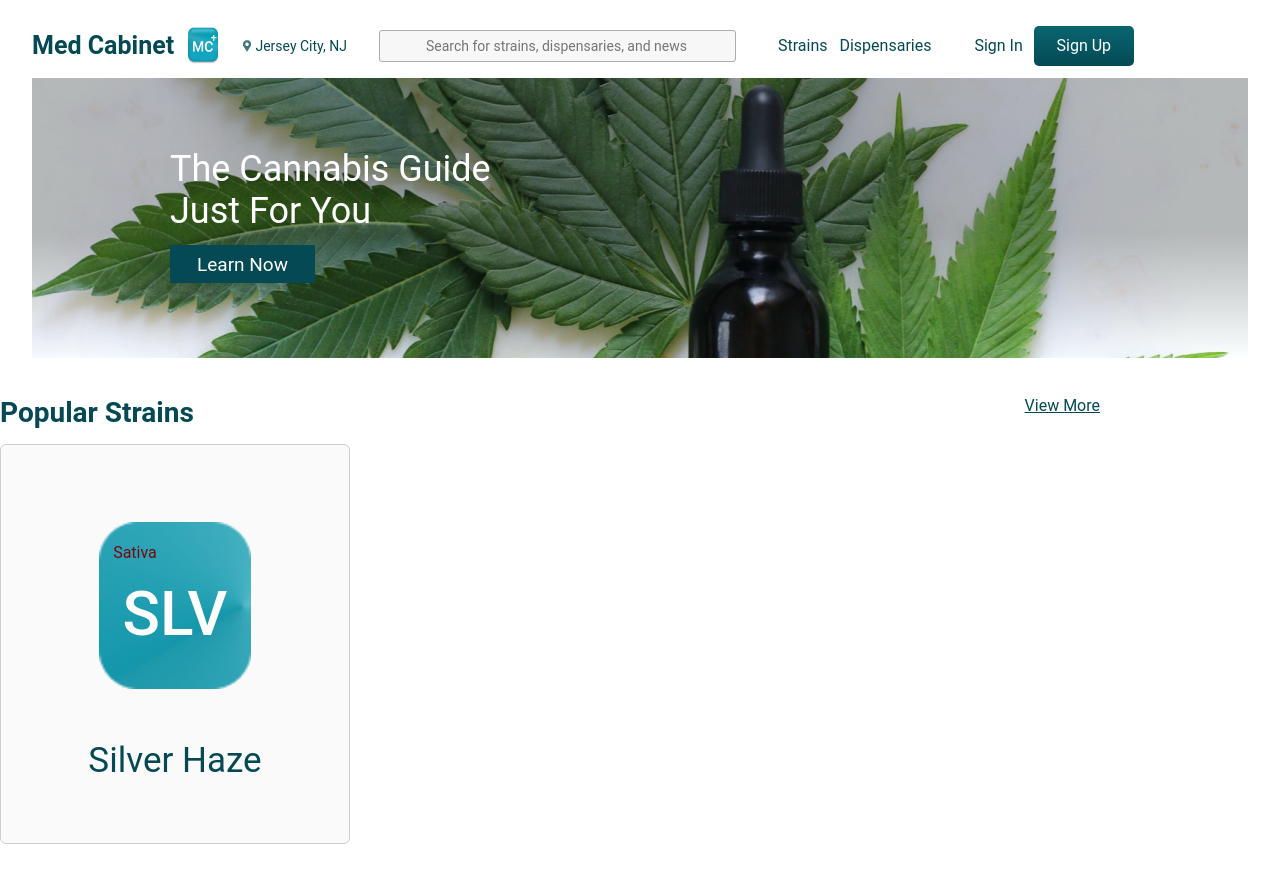
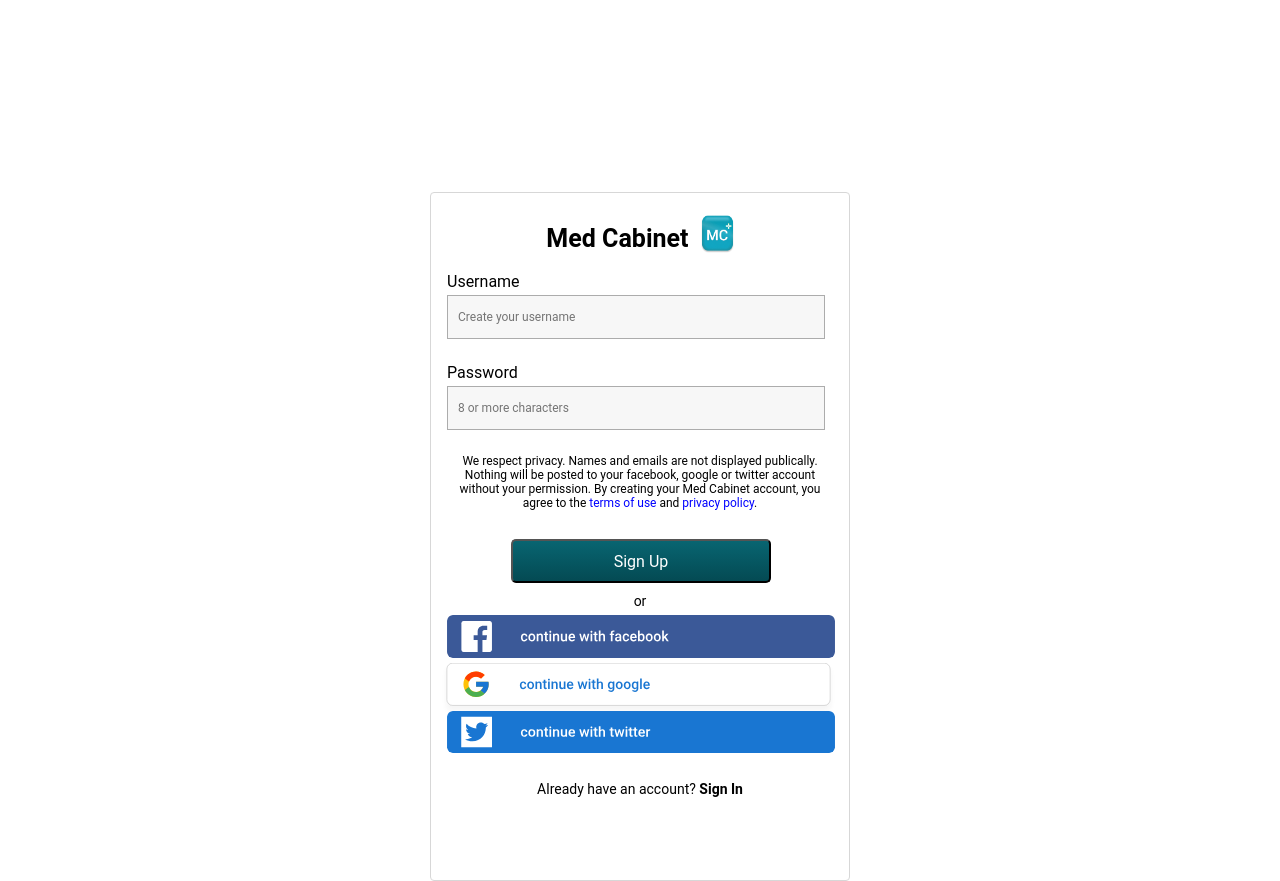
Before and after one commit to BleuxGenius/FrontEnd, a React (Create React App) app in the folder high-/: page /signup in a window 1280 px wide. Before the commit the page ends 844 px from the top, so only its background shows below. Built offline with nearby package versions, Linux system fonts and the light colour scheme.

Commit message:
fixed ui of image
links to sign up

```diff
--- a/high-/src/App.css
+++ b/high-/src/App.css
@@ -7,36 +7,61 @@
 
 
 .container{
-  margin-left: 100px;
+  width: 400px;
+  height: 500x;
+  margin: auto;
+  border: 3px solid #D7D7D7;
+  border-radius: 4px;
+  margin-top: 32px;
+  margin-bottom: 17px;
+  font-family: 'Roboto', sans-serif;
+}
+
+.medCabinet{
+ widows: 143px; ;
+  height: 29px;
+  left: 0px;
+}
+
+.picColumn {
+  display: flex;
+  justify-content: center;
+  /* margin: auto; */
 
 }
-
-
 
 .login-form {
   text-align: center;
   width: 100%;
   max-width: 330px;
-  padding: 15px;
+  padding: 10px;
   margin: auto;
   height: 50%;
   box-shadow: 10px;
 
 }
 
-.btn-sm {
-background-color: #73A0DB ;
-color: #044A53;
+button {
+  font-size: 16px;
+  width: 200px;
+  height: 44px;
+  color: white;
+  background-image: linear-gradient(#086571, #044A53);
+  border-radius: 10px;
+  margin-top: 15px;
+  margin-left: 5px;
+  margin-bottom: 10px;
 }
 
 
 
 
-/* .App-logo {
-  height: 40vmin;
-  pointer-events: none;
+.logo {
+  width: 32.37px;
+  margin-top: 21.76px;
 }
 
+/*
 @media (prefers-reduced-motion: no-preference) {
   .App-logo {
     animation: App-logo-spin infinite 20s linear;
--- a/high-/src/App.js
+++ b/high-/src/App.js
@@ -1,8 +1,8 @@
 import React from "react";
 import { Route } from 'react-router-dom';
 import "./App.css";
-//import SignUp from './components/SignUp';
-//import Login from './components/Login';
+import SignUp from './components/SignUp';
+import Login from './components/login';
 import NavBar from './components/NavBar'
 import StrainsCard from './components/StrainsCard';
 
@@ -11,7 +11,7 @@ import StrainsCard from './components/StrainsCard';
 function App() {
   return (
     <div className="App">
-      {/* <Route exact path='/'>
+      <Route exact path='/'>
       <NavBar />
       </Route>
       <Route path='/signup'>
@@ -19,9 +19,9 @@ function App() {
       </Route>
       <Route path='/login'>
         <Login />
-      </Route> */}
-      <NavBar />
-      <StrainsCard />
+      </Route>
+      {/* <NavBar />
+      <StrainsCard /> */}
 
 
 
--- a/high-/src/components/login.js
+++ b/high-/src/components/login.js
@@ -4,48 +4,42 @@ import logo from './images/Logo.png';
 import {FacebookLoginButton, TwitterLoginButton, GoogleLoginButton} from 'react-social-login-buttons';
 import { useState } from "react";
 import { Link } from 'react-router-dom'
+import {useForm} from 'react-hook-form'
 import axios from "axios"
 
 
-import axios from "axios"
-
-
- export default function Login(props) {
+ export default function Login() {
 
     const[signIn, setSignIn] = useState({
       email:"", password:""
     });
 
-    const handleSubmit = e => {
+    const { register, handleSubmit, watch, errors}  = useForm();
 
-      e.preventDefault();
+      const onSubmit = data => {
       // props.logIn(signIn);
       axios
       .post("https://medicinalcabinet.herokuapp.com/api/user/login", signIn)
 
       axios
       .get("https://medicinalcabinet.herokuapp.com/api/user/login", signIn)
-      }
+      };
 
       const handleChanges = e => {
-        setSignIn({
-          ...signIn, [e.target.name]: e.target.value
-        });
+       setSignIn({ ...signIn, [e.target.name]: e.target.value})
       };
 
     return(
-
-      // flex-row w-50 justify-content-center
 
   <div className="container" >
   <div className="row">
     <div className="column" md="11">
        <div className="card">
          <div className="cardBody">
-  <Form className="login-form" onSubmit={handleSubmit}>
-    <p>Med Cabinet </p>
+  <Form className="login-form" onSubmit={handleSubmit(onSubmit)}>
     <div className="picColumn">
-    <img src={logo} className="imageThumbnail" alt="logo"/>
+    <p className="medCabinet">Med Cabinet</p>
+    <img className="logo" src={logo} alt="logo"/>
     </div>
     <h2 className="text-center">Login</h2>
     <FormGroup>
@@ -53,10 +47,14 @@ import axios from "axios"
       <Input type="text" name="email" placeholder="Email" value={signIn.email} onChange={handleChanges}/>
       </FormGroup>
       <FormGroup>
-      <Label>Password</Label>
-      <Input type="password" name="password" placeholder="Password" value={signIn.password} onChange={handleChanges}/>
+      <Label >Password</Label>
+
+      <Input type="password" name="password" placeholder="Password" value={signIn.password} onChange={handleChanges} ref={register({ required: true})}/>
+
+      {errors.password && <p className="errorsMessage">This field is required*</p>}
+
       </FormGroup>
-      <button className="btn-sm btn-dark-block">Sign In</button>
+      <button type='submit'> Login </button>
 
   <div class="d-flex justify-content-between">
       <div>
@@ -73,11 +71,12 @@ import axios from "axios"
         <div className="text-center pt-3">
           Or
         </div>
+
         <FacebookLoginButton/>
         <GoogleLoginButton/>
         <TwitterLoginButton/>
           <p>
-            Don't have an account?<Link to="/SignUp.js" class="signUpLink">Sign Up</Link>
+            Don't have an account?<Link to="/signup" class="signUpLink">Sign Up</Link>
           </p>
   </Form>
   </div>
```
Also changed, not shown: 1 other file (tests, documents, lock files or other folders).
